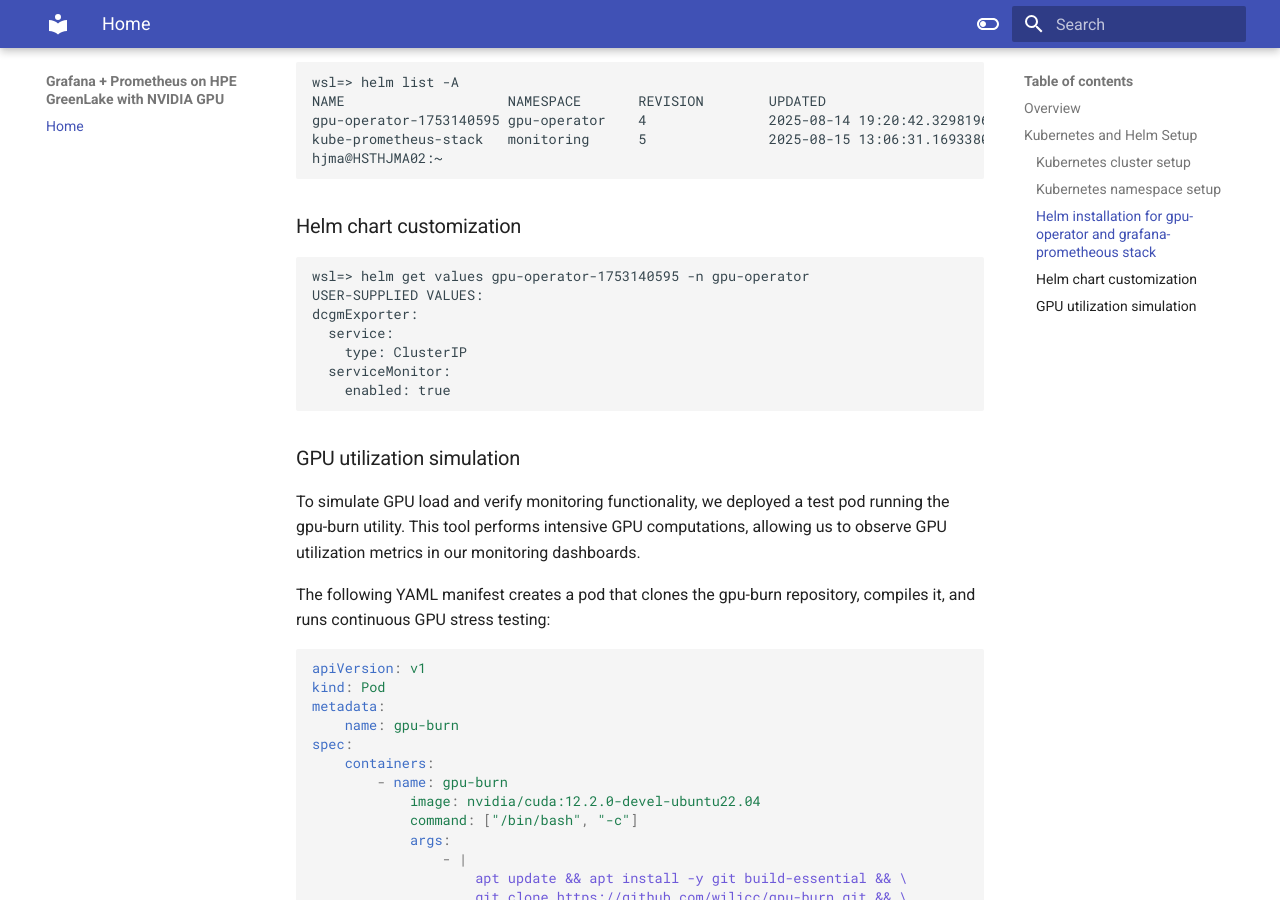
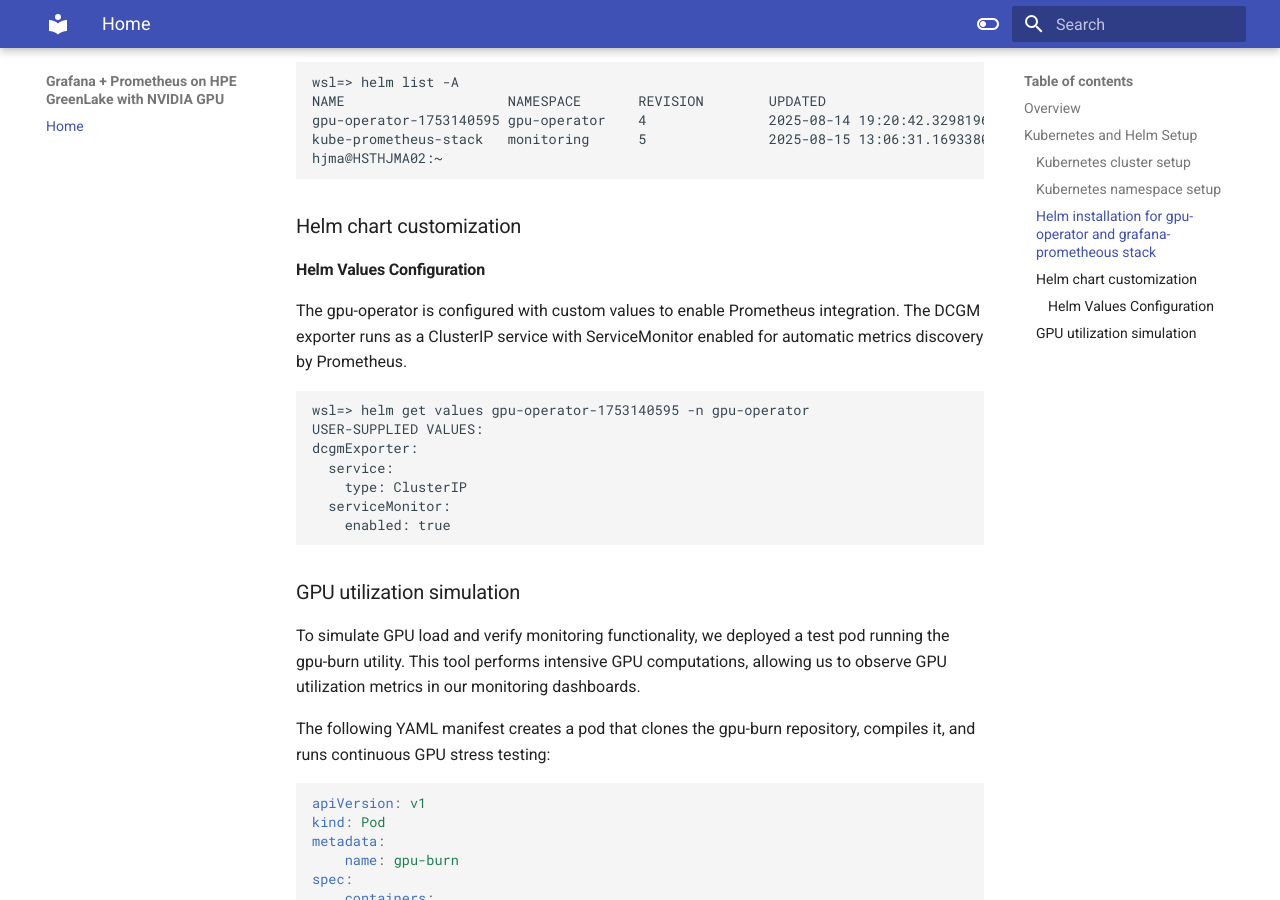
Before and after one commit to hjma29/grafana-prometheus-hpe-greenlake-com-nvidia, an MkDocs documentation site: the page built from docs/whitepaper.md, in a window 1280 px wide and 900 px high, scrolled down 1258 px. Built offline with MkDocs 1.6.1 and Material for MkDocs 9.7.7, drawn with Linux system fonts in a browser that asks for light colours.

Commit message:
[skip ci] 251010-11:42 on mini4

````diff
--- a/docs/whitepaper.md
+++ b/docs/whitepaper.md
@@ -48,7 +48,8 @@ hjma@HSTHJMA02:~
 ```
 
 ### Helm chart customization
-
+#### Helm Values Configuration
+The gpu-operator is configured with custom values to enable Prometheus integration. The DCGM exporter runs as a ClusterIP service with ServiceMonitor enabled for automatic metrics discovery by Prometheus.
 ```
 wsl=> helm get values gpu-operator-1753140595 -n gpu-operator
 USER-SUPPLIED VALUES:
````
